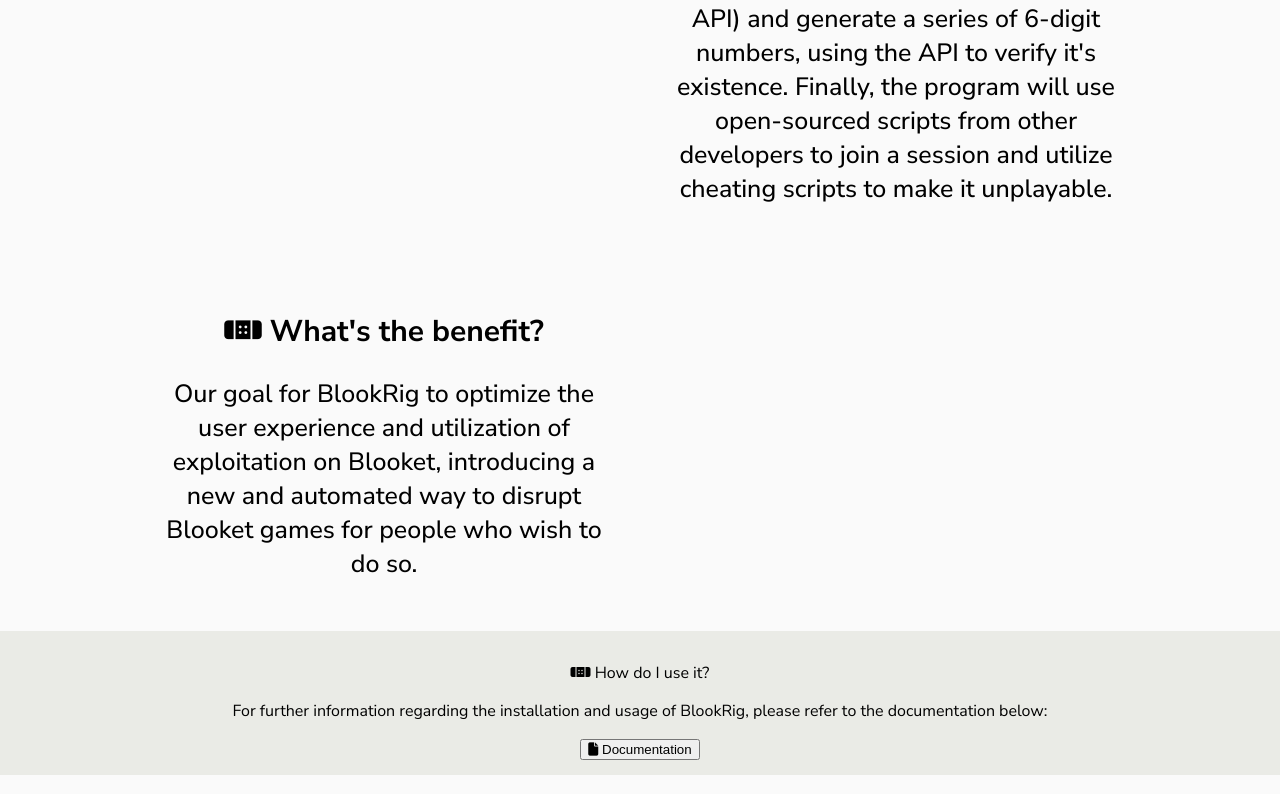
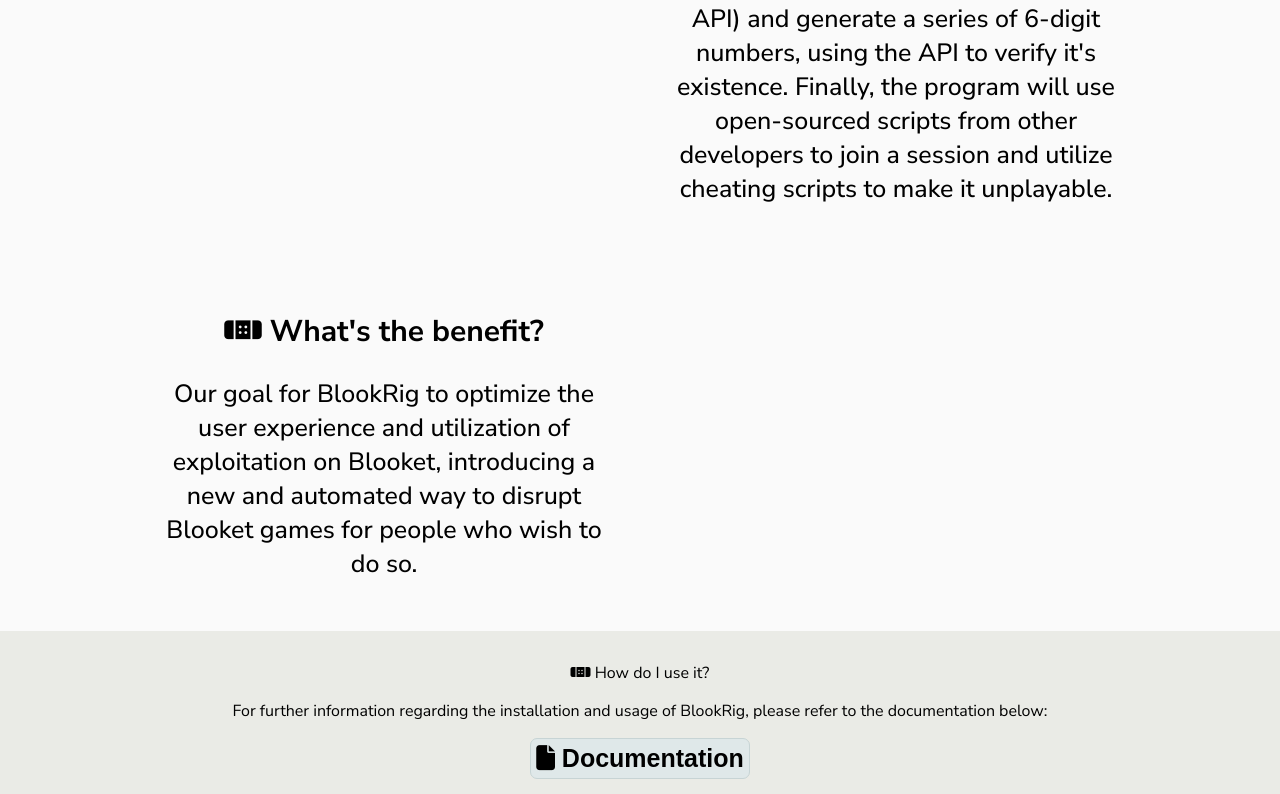
Before and after one commit to BlookRig/BlookRig-Web, a plain HTML site: page index.html in a window 1280 px wide. Shown: the part 1010-1804 px from the top of the page. Drawn offline with Linux system fonts and the light colour scheme.

Commit message:
Update styles.css

```diff
--- a/css/styles.css
+++ b/css/styles.css
@@ -67,3 +67,19 @@ body {
   font-size: 25px;
   font-weight: 450;
 }
+
+.docs {
+  padding: 5px;
+  font-size: 25px;
+  font-weight: bold;
+  border-radius: 7px;
+  border: 1px solid #C7D4D5;
+  cursor: pointer;
+  transition: background-color 0.3s ease, border 0.3s ease;
+  background-color: #DFE8E9;
+}
+
+.docs:hover {
+  border: 1px solid #DFE8E9;
+  background-color: #C7D4D5;
+}
```
